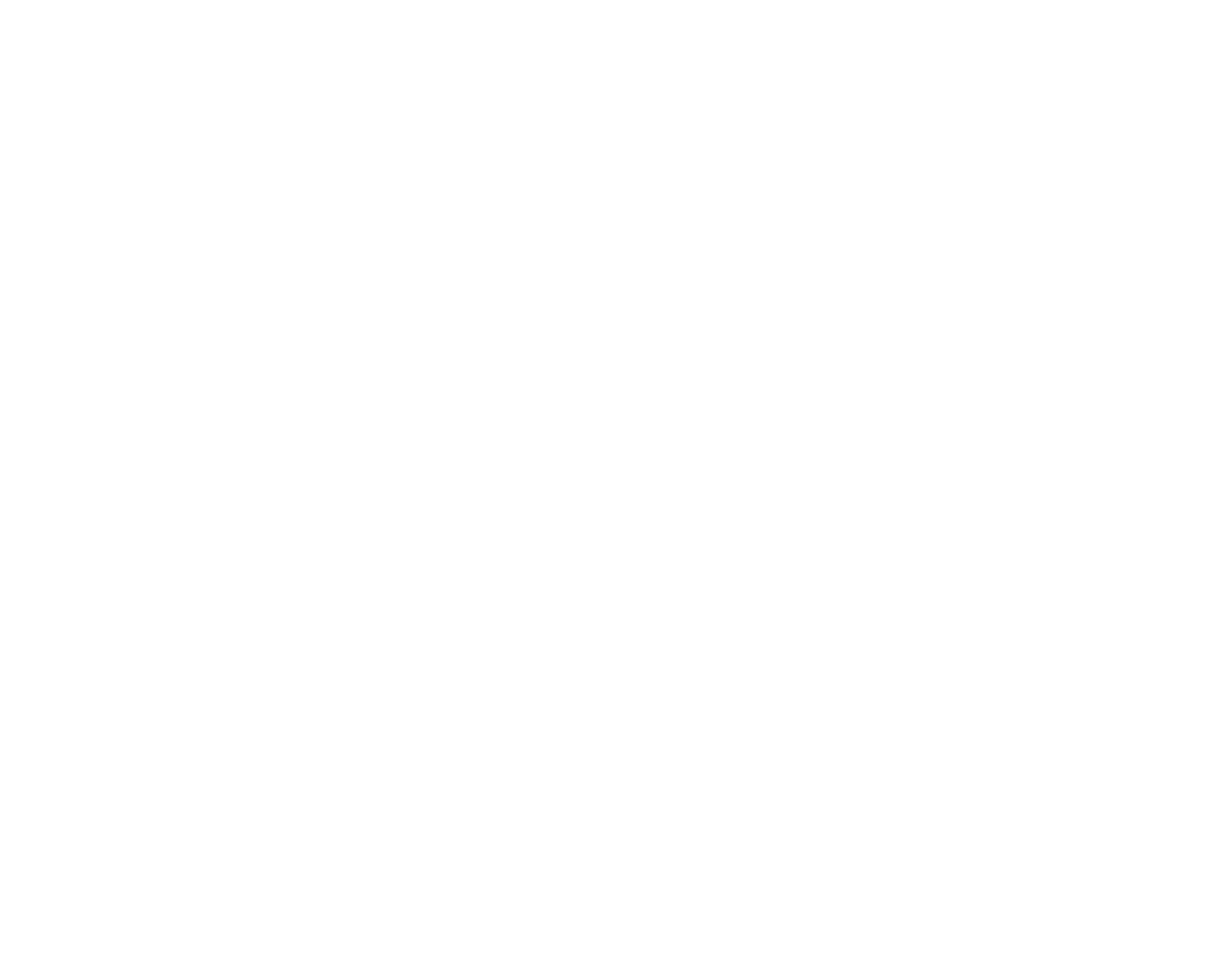
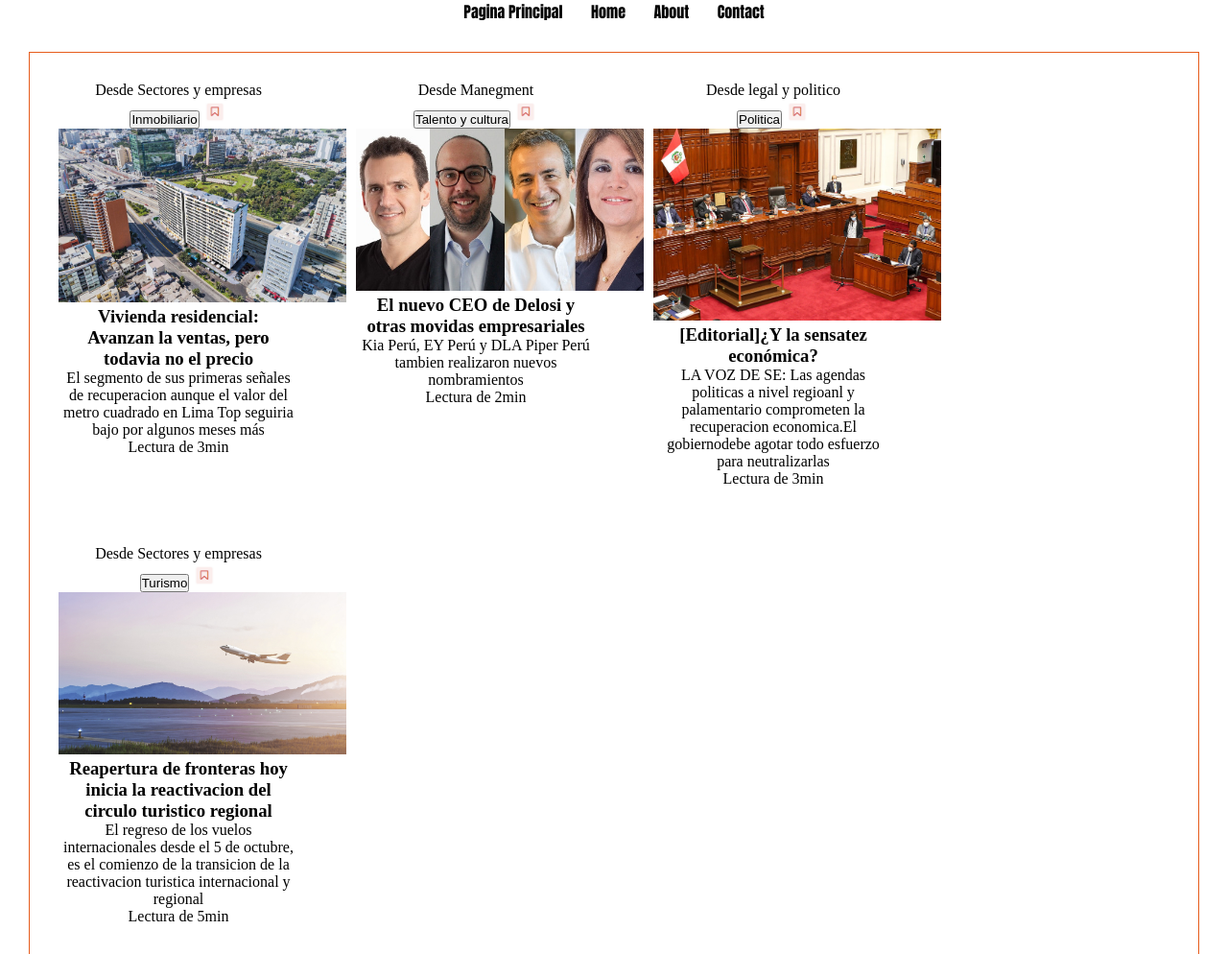
Before and after one commit to EdwinRolando27/EdwinRolando27.github.io, a plain HTML site: page practicanoviembre/bustamanteEdwin.html in a window 1280 px wide. Shown: the top 994 px of the page at 96% size. Before the commit the page ends 800 px from the top, so only its background shows below. Drawn offline with Linux system fonts and the light colour scheme.

Commit message:
commit segundo avance

```diff
--- a/practicanoviembre/bustamanteEdwin.css
+++ b/practicanoviembre/bustamanteEdwin.css
@@ -0,0 +1,48 @@
+* {
+    box-sizing: border-box;
+    margin: 0;
+    padding: 0;
+}
+
+nav {
+    text-align: center;
+}
+
+nav a {
+    font-family: Impact, Haettenschweiler, 'Arial Narrow Bold', sans-serif;
+    background-color: white;
+    text-decoration: none;
+    color: black;
+    padding: 1%;
+    text-align: center;
+}
+
+nav a:hover {
+    background-color: black;
+    color: white;
+}
+
+.contenedor {
+    border: 1px solid rgb(230, 92, 28);
+    border-color: rgb(230, 92, 28);
+    margin: 30px;
+    display: flex;
+    flex-direction: row;
+    flex-wrap: wrap;
+}
+
+.cabecera img {
+    width: 300px;
+}
+
+.noticias {
+    max-width: 270px;
+    margin-bottom: 25px;
+    text-align: center;
+    margin: 20px;
+    padding: 10px;
+}
+
+.imgb {
+    width: 25px !important;
+}
--- a/practicanoviembre/bustamanteEdwin.html
+++ b/practicanoviembre/bustamanteEdwin.html
@@ -0,0 +1,79 @@
+<!DOCTYPE html>
+<html lang="en">
+
+<head>
+    <meta charset="UTF-8">
+    <meta name="viewport" content="width=device-width, initial-scale=1.0">
+    <link rel="stylesheet" href="bustamanteEdwin.css">
+    <title>Practica Noviembre</title>
+</head>
+
+<body>
+
+    <nav>
+        <a href="../index.html" class="icon-home">Pagina Principal</a>
+        <a href="../html/home.html" class="icon-books">Home</a>
+        <a href="../html/about.html" class="icon-profile">About</a>
+        <a href="../html/contact.html" class="icon-user">Contact</a>
+    </nav>
+
+    <div class="contenedor">
+        <div class="noticias inmobiliario">
+            <div class="cabecera">
+                <p>Desde <span> Sectores y empresas</span></p>
+                <button id="b1">Inmobiliario</button>
+                <img class="imgb" src="img/imgboton.png">
+                <img src="img/inmobiliario.jpg">
+            </div>
+            <div class="text-noticas">
+                <h3>Vivienda residencial:<br>Avanzan la ventas, pero todavia no el precio </h3>
+                <p>El segmento de sus primeras señales de recuperacion aunque el valor del metro cuadrado en Lima Top seguiria bajo por algunos meses más</p>
+                <p class="foot" id="f1">Lectura de 3min</p>
+            </div>
+        </div>
+        <div class="noticias talentoCultura">
+            <div class="cabecera">
+                <p>Desde <span> Manegment</span></p>
+                <button id="b2">Talento y cultura</button>
+                <img class="imgb" src="img/imgboton.png">
+                <img src="img/talento y cultura.jpg">
+            </div>
+            <div class="text-noticas">
+                <h3>El nuevo CEO de Delosi y otras movidas empresariales</h3>
+                <p>Kia Perú, EY Perú y DLA Piper Perú tambien realizaron nuevos nombramientos</p>
+                <p class="foot" id="f2">Lectura de 2min</p>
+            </div>
+        </div>
+        <div class="noticias legalPolitico">
+            <div class="cabecera">
+                <p>Desde <span> legal y politico</span></p>
+                <button id="b3">Politica</button>
+                <img class="imgb" src="img/imgboton.png">
+                <img src="img/politica.jpg">
+            </div>
+            <div class="text-noticas">
+                <h3>[Editorial]¿Y la sensatez económica?</h3>
+                <p>LA VOZ DE SE: Las agendas politicas a nivel regioanl y palamentario comprometen la recuperacion economica.El gobiernodebe agotar todo esfuerzo para neutralizarlas</p>
+                <p class="foot" id="f3">Lectura de 3min</p>
+            </div>
+        </div>
+        <div class="noticias sectoresempresas">
+            <div class="cabecera">
+                <p>Desde <span> Sectores y empresas</span></p>
+                <button id="b1">Turismo</button>
+                <img class="imgb" src="img/imgboton.png">
+                <img src="img/turismo.jpg">
+            </div>
+            <div class="text-noticas">
+                <h3>Reapertura de fronteras hoy inicia la reactivacion del circulo turistico regional</h3>
+                <p>El regreso de los vuelos internacionales desde el 5 de octubre, es el comienzo de la transicion de la reactivacion turistica internacional y regional</p>
+                <p class="foot" id="f1">Lectura de 5min</p>
+            </div>
+        </div>
+    </div>
+
+
+    <script src="bustamanteEdwin.js"></script>
+</body>
+
+</html>
```
Also changed, not shown: html/Lab07.html (+3 -3 lines), index.html (+3 -0 lines), practicanoviembre/img/imgboton.png (added), practicanoviembre/img/inmobiliario.jpg (added), practicanoviembre/img/politica.jpg (added), practicanoviembre/img/talento y cultura.jpg (added), practicanoviembre/img/turismo.jpg (added).
